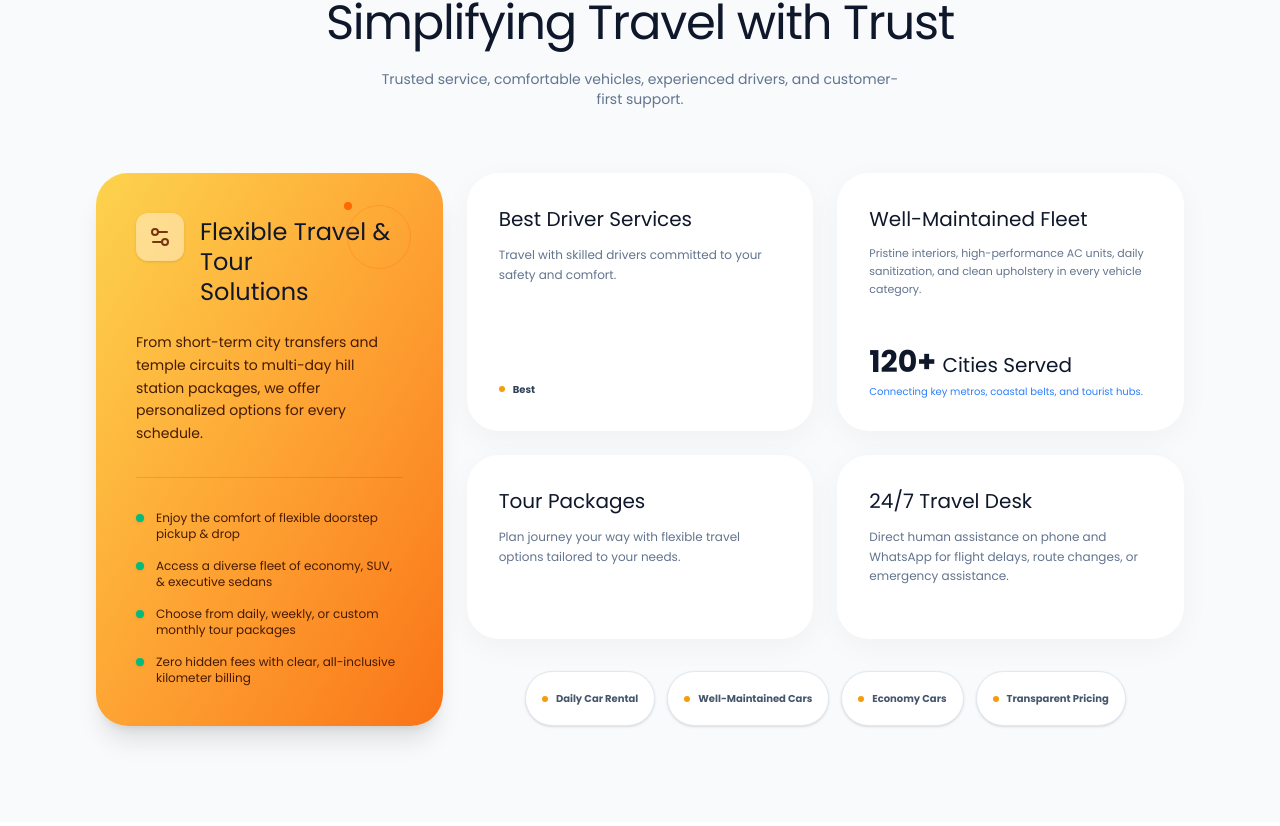
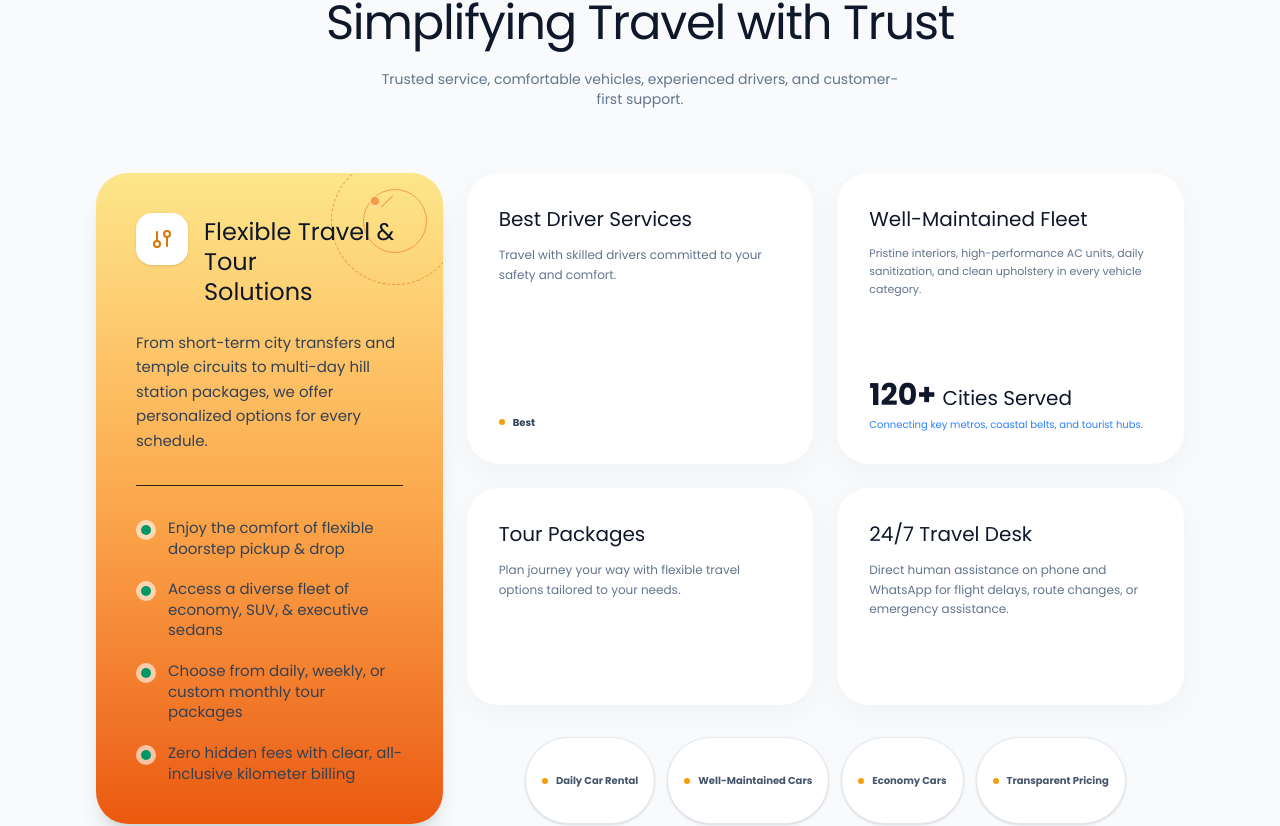
Before and after one commit to aeropeak26/Rudhran_travels, a Next.js app: page / in a window 1280 px wide. Shown: the part 5620-6446 px from the top of the page. Built offline with nearby package versions, Linux system fonts and the light colour scheme.

Commit message:
Update left orange card styling in WhyChooseUs

```diff
--- a/src/components/WhyChooseUs.tsx
+++ b/src/components/WhyChooseUs.tsx
@@ -24,45 +24,59 @@ export default function WhyChooseUs() {
 
         {/* Bento Box Grid */}
         <div className="grid grid-cols-1 lg:grid-cols-3 gap-6">
+          {/* Left Large Orange Card */}
+          <div className="lg:col-span-1 bg-gradient-to-b from-[#fde68a] via-[#fba94c] to-[#ea580c] rounded-[2rem] p-8 md:p-10 text-[#0f172a] shadow-xl relative overflow-hidden flex flex-col">
 
-          {/* Left Large Orange Card */}
-          <div className="lg:col-span-1 bg-gradient-to-br from-[#fcd34d] to-[#f97316] rounded-[2rem] p-8 md:p-10 text-[#0f172a] shadow-xl relative overflow-hidden flex flex-col">
             {/* Background Circle Decoration */}
-            <div className="absolute top-8 right-8 w-16 h-16 border border-orange-500/30 rounded-full">
-              <div className="absolute -top-1 -left-1 w-2 h-2 bg-orange-500 rounded-full"></div>
+            <div className="absolute top-0 right-0 w-32 h-32 pointer-events-none opacity-50">
+              {/* Outer Dashed Circle */}
+              <div className="absolute -top-4 -right-4 w-32 h-32 border border-dashed border-[#ea580c] rounded-full"></div>
+              {/* Inner Solid Circle */}
+              <div className="absolute top-4 right-4 w-16 h-16 border border-[#ea580c] rounded-full"></div>
+              {/* Small Dot and line */}
+              <div className="absolute top-6 right-16 w-2 h-2 bg-[#ea580c] rounded-full ring-2 ring-orange-200/50"></div>
+              <div className="absolute top-7 right-12 w-4 h-px bg-[#ea580c] -rotate-45"></div>
             </div>
 
             <div className="mb-6 flex items-start gap-4">
-              <div className="bg-white/40 p-3 rounded-xl shadow-sm backdrop-blur-sm shrink-0">
-                <Settings2 className="w-6 h-6 text-[#78350f]" />
+              <div className="bg-white p-3.5 rounded-2xl shadow-sm shrink-0">
+                <Settings2 className="w-6 h-6 text-[#d97706] rotate-90" />
               </div>
-              <h3 className="text-2xl font-bold leading-tight pt-1">
+              <h3 className="text-2xl font-bold leading-tight pt-1 relative z-10">
                 Flexible Travel & Tour <br /> Solutions
               </h3>
             </div>
 
-            <p className="text-sm font-medium text-[#451a03] mb-8 leading-relaxed">
+            <p className="text-[15px] font-medium text-[#334155] mb-8 leading-relaxed relative z-10">
               From short-term city transfers and temple circuits to multi-day hill station packages, we offer personalized options for every schedule.
             </p>
 
-            <div className="w-full h-px bg-black/10 mb-8"></div>
+            <div className="w-full h-px bg-black/80 mb-8 relative z-10"></div>
 
-            <ul className="space-y-4 text-xs font-bold text-[#451a03] flex-grow">
+            <ul className="space-y-5 text-[15px] font-medium text-[#334155] flex-grow relative z-10">
               <li className="flex items-start gap-3">
-                <span className="w-2 h-2 rounded-full bg-emerald-500 mt-1 shrink-0 shadow-sm"></span>
-                <span>Enjoy the comfort of flexible doorstep pickup & drop</span>
+                <div className="w-5 h-5 rounded-full bg-white/60 flex items-center justify-center mt-0.5 shrink-0">
+                  <div className="w-2.5 h-2.5 rounded-full bg-emerald-600"></div>
+                </div>
+                <span className="leading-snug">Enjoy the comfort of flexible doorstep pickup & drop</span>
               </li>
               <li className="flex items-start gap-3">
-                <span className="w-2 h-2 rounded-full bg-emerald-500 mt-1 shrink-0 shadow-sm"></span>
-                <span>Access a diverse fleet of economy, SUV, & executive sedans</span>
+                <div className="w-5 h-5 rounded-full bg-white/60 flex items-center justify-center mt-0.5 shrink-0">
+                  <div className="w-2.5 h-2.5 rounded-full bg-emerald-600"></div>
+                </div>
+                <span className="leading-snug">Access a diverse fleet of economy, SUV, & executive sedans</span>
               </li>
               <li className="flex items-start gap-3">
-                <span className="w-2 h-2 rounded-full bg-emerald-500 mt-1 shrink-0 shadow-sm"></span>
-                <span>Choose from daily, weekly, or custom monthly tour packages</span>
+                <div className="w-5 h-5 rounded-full bg-white/60 flex items-center justify-center mt-0.5 shrink-0">
+                  <div className="w-2.5 h-2.5 rounded-full bg-emerald-600"></div>
+                </div>
+                <span className="leading-snug">Choose from daily, weekly, or custom monthly tour packages</span>
               </li>
               <li className="flex items-start gap-3">
-                <span className="w-2 h-2 rounded-full bg-emerald-500 mt-1 shrink-0 shadow-sm"></span>
-                <span>Zero hidden fees with clear, all-inclusive kilometer billing</span>
+                <div className="w-5 h-5 rounded-full bg-white/60 flex items-center justify-center mt-0.5 shrink-0">
+                  <div className="w-2.5 h-2.5 rounded-full bg-emerald-600"></div>
+                </div>
+                <span className="leading-snug">Zero hidden fees with clear, all-inclusive kilometer billing</span>
               </li>
             </ul>
           </div>
```
